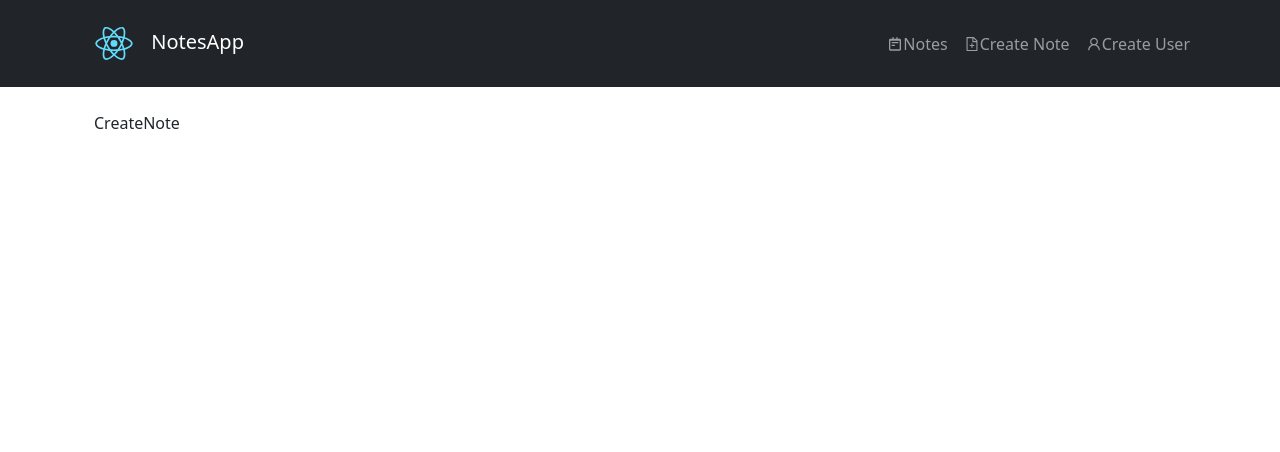
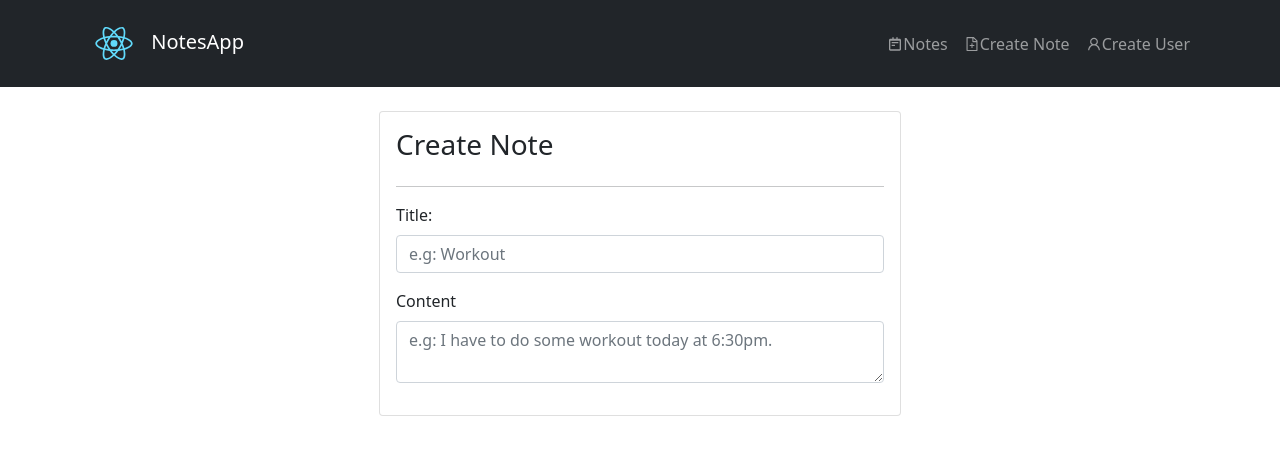
Before and after one commit to acostheta/crud-notas, a React (Create React App) app in the folder frontend/: page /create in a window 1280 px wide. Shown: the top 452 px of the page. Built offline with nearby package versions, Linux system fonts and the light colour scheme.

Commit message:
feature: tenemos un formulario para crear notas bien lindo.

```diff
--- a/frontend/src/components/CreateNote.jsx
+++ b/frontend/src/components/CreateNote.jsx
@@ -1,5 +1,24 @@
 import React from 'react';
 
 export default function CreateNote() {
-  return <div>CreateNote</div>;
+  return (
+    <div className="container">
+      <div className="row justify-content-center">
+        <div className="col-md-6">
+          <div className="card card-body">
+            <h3>Create Note </h3>
+            <hr/>
+            <div className="mb-3">
+              <label for="noteTitle" className="form-label">Title:</label>
+              <input type="text" className="form-control" id="formGroupExampleInput" placeholder="e.g: Workout"/>
+            </div>
+            <div className="mb-3">
+              <label for="noteContent" className="form-label">Content</label>
+              <textarea rows="2" className="form-control" id="formGroupExampleInput2" placeholder="e.g: I have to do some workout today at 6:30pm. "/>
+            </div>
+          </div>
+        </div>
+      </div>
+    </div>
+  );
 }
```
